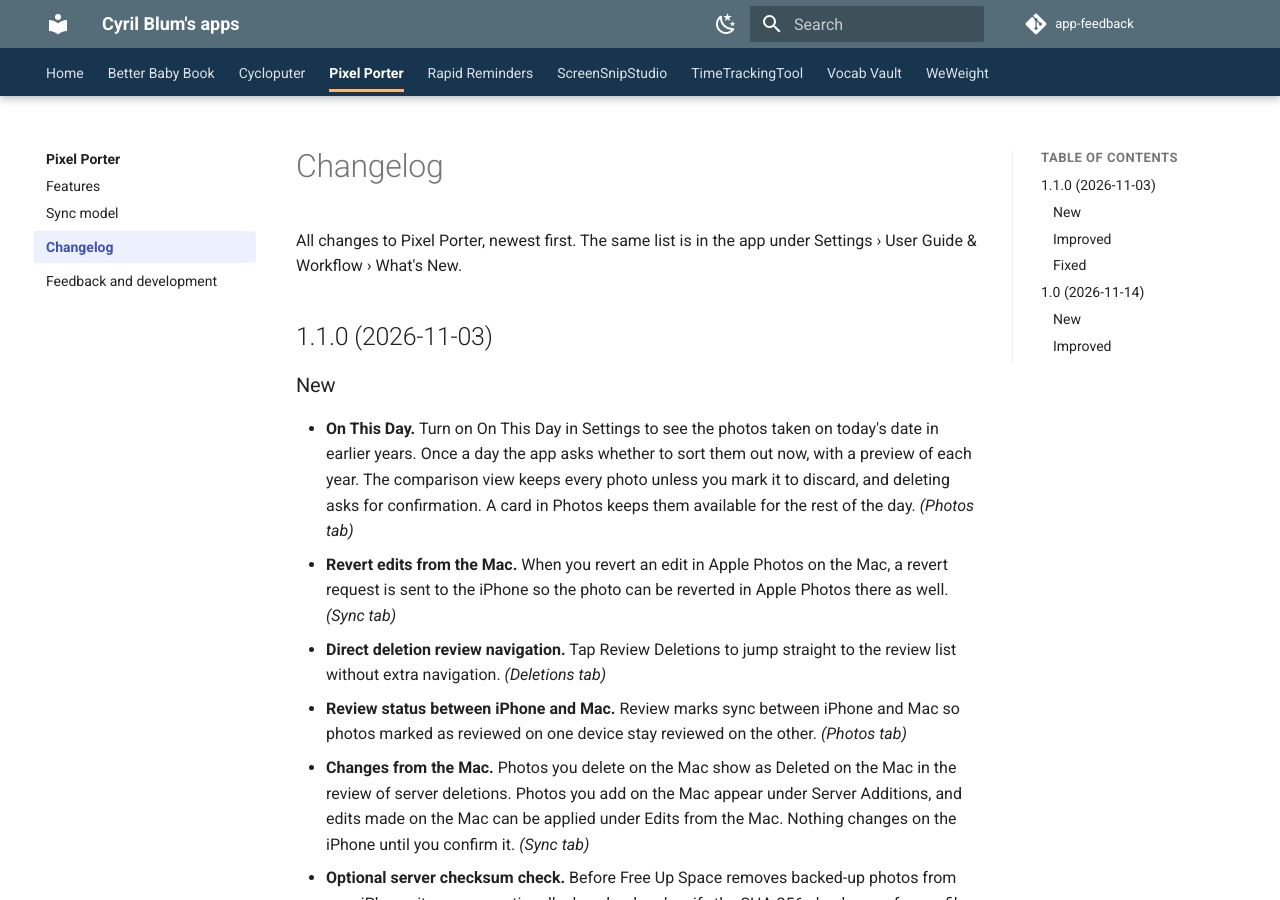
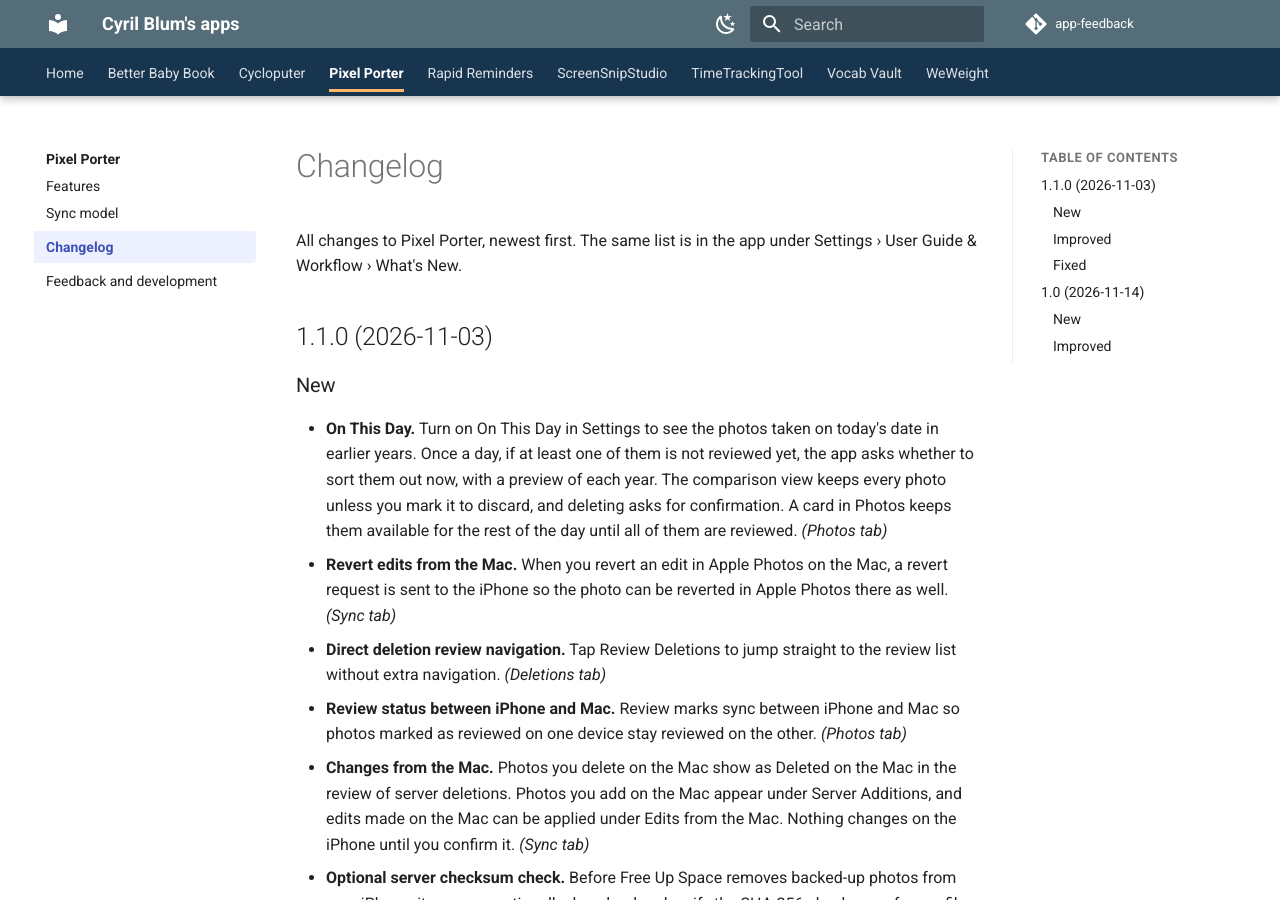
Before and after one commit to CyrilBlum/app-feedback, an MkDocs documentation site: the page built from docs/pixel-porter/changelog.md, in a window 1280 px wide and 900 px high. Built offline with MkDocs 1.6.1 and Material for MkDocs 9.7.7, drawn with Linux system fonts in a browser that asks for light colours; comment, search, counter and statistics services are not loaded.

Commit message:
Sync Pixel Porter changelog (On This Day review gate)
Co-Authored-By: Claude Opus 5.5 <noreply@anthropic.com>

```diff
--- a/docs/pixel-porter/changelog.md
+++ b/docs/pixel-porter/changelog.md
@@ -6,7 +6,7 @@ All changes to Pixel Porter, newest first. The same list is in the app under Set
 
 ### New
 
-- **On This Day.** Turn on On This Day in Settings to see the photos taken on today's date in earlier years. Once a day the app asks whether to sort them out now, with a preview of each year. The comparison view keeps every photo unless you mark it to discard, and deleting asks for confirmation. A card in Photos keeps them available for the rest of the day. *(Photos tab)*
+- **On This Day.** Turn on On This Day in Settings to see the photos taken on today's date in earlier years. Once a day, if at least one of them is not reviewed yet, the app asks whether to sort them out now, with a preview of each year. The comparison view keeps every photo unless you mark it to discard, and deleting asks for confirmation. A card in Photos keeps them available for the rest of the day until all of them are reviewed. *(Photos tab)*
 - **Revert edits from the Mac.** When you revert an edit in Apple Photos on the Mac, a revert request is sent to the iPhone so the photo can be reverted in Apple Photos there as well. *(Sync tab)*
 - **Direct deletion review navigation.** Tap Review Deletions to jump straight to the review list without extra navigation. *(Deletions tab)*
 - **Review status between iPhone and Mac.** Review marks sync between iPhone and Mac so photos marked as reviewed on one device stay reviewed on the other. *(Photos tab)*
```
